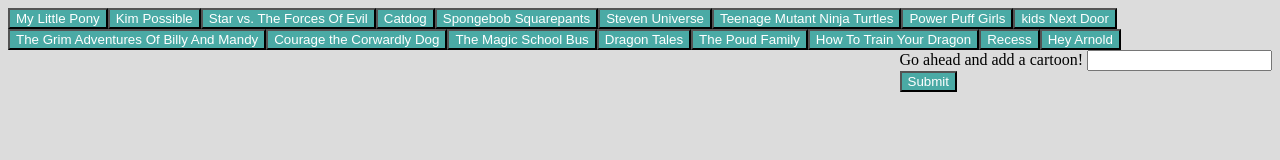
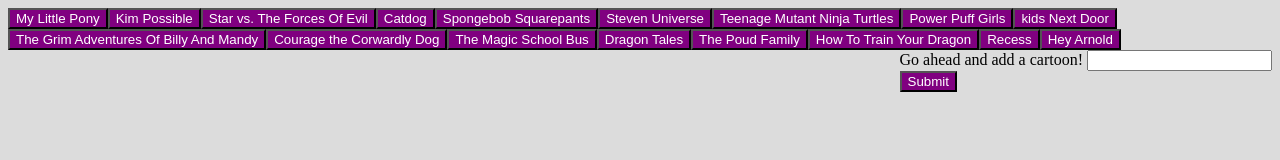
Before and after one commit to KbrehmCoding/GifTastic, a plain HTML site: page index.html in a window 1280 px wide. Drawn offline with nearby package versions, Linux system fonts and the light colour scheme.

Commit message:
changed color of the buttons to purple

```diff
--- a/assets/CSS/gif.css
+++ b/assets/CSS/gif.css
@@ -1,6 +1,6 @@
 #addCartoon,
 button {
-    background-color: #4aaaa5;
+    background-color: purple;
     color: white;
 }
 body {
```
